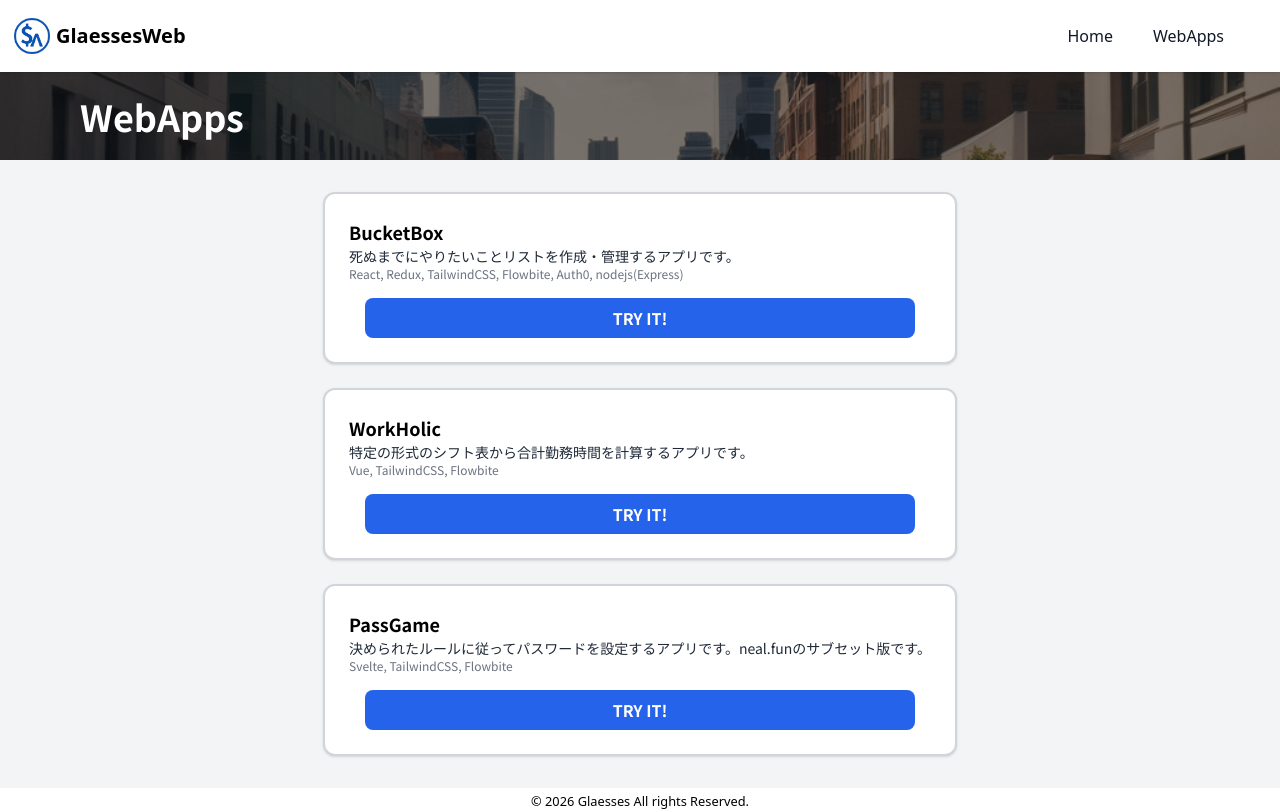
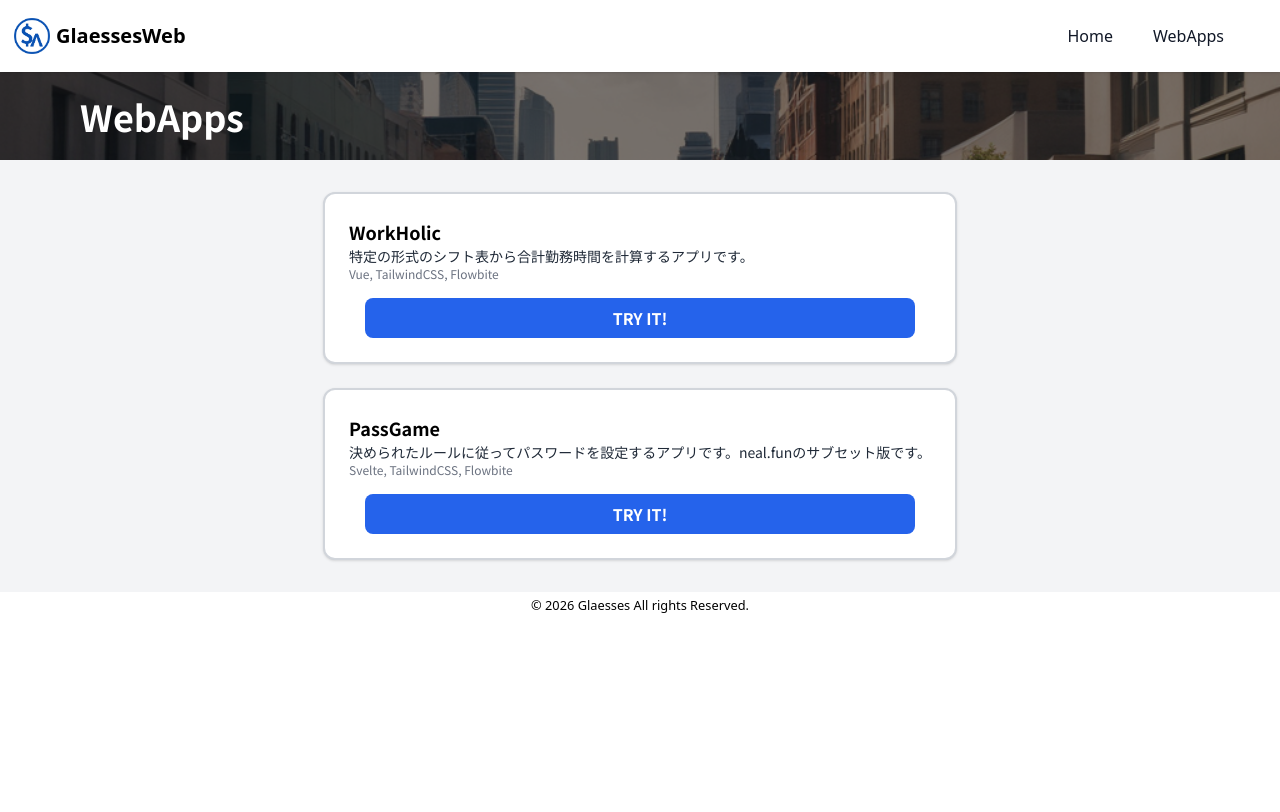
Before and after one commit to Glaesses3927/glaesses-web-v5, a SvelteKit app: page /webapps in a window 1280 px wide. Built offline with nearby package versions, Linux system fonts and the light colour scheme.

Commit message:
fix: href

```diff
--- a/src/routes/Header.svelte
+++ b/src/routes/Header.svelte
@@ -1,6 +1,5 @@
 <script lang="ts">
   import logo from '$lib/logo.png';
-  import { base } from '$app/paths';
 
   let openMenu:Boolean = $state(false);
   function controlMenu(next:Boolean) {
@@ -15,10 +14,10 @@
   </div>
   <ul class="max-[640px]:hidden flex ml-auto">
     <li class="flex my-auto ml-6 text-gray-900 rounded hover:bg-gray-100">
-      <a class="p-2 w-full text-center" href="{base}/">Home</a>
+      <a class="p-2 w-full text-center" href="https://glaesses.net/">Home</a>
     </li>
     <li class="flex my-auto ml-6 text-gray-900 rounded hover:bg-gray-100">
-      <a class="p-2 w-full text-center" href="{base}/webapps">WebApps</a>
+      <a class="p-2 w-full text-center" href="https://glaesses.net/webapps">WebApps</a>
     </li>
   </ul>
   <!-- svelte-ignore a11y_consider_explicit_label -->
@@ -34,10 +33,10 @@
 <div onclick={() => controlMenu(false)} class="fixed top-0 left-0 w-screen h-screen bg-[rgb(0,0,0,0.5)] z-10"></div>
 <ul class="fixed right-0 inset-y-0 flex flex-col gap-2 p-4 pt-28 w-4/5 bg-gray-50 z-10 text-xl font-semibold">
   <li class="flex text-gray-900 rounded hover:bg-gray-100">
-    <a class="p-2 pl-6 w-full" onclick={() => controlMenu(false)} href="{base}/">Home</a>
+    <a class="p-2 pl-6 w-full" onclick={() => controlMenu(false)} href="https://glaesses.net/">Home</a>
   </li>
   <li class="flex text-gray-900 rounded hover:bg-gray-100">
-    <a class="p-2 pl-6 w-full" onclick={() => controlMenu(false)} href="{base}/webapps">WebApps</a>
+    <a class="p-2 pl-6 w-full" onclick={() => controlMenu(false)} href="https://glaesses.net/webapps">WebApps</a>
   </li>
   <li>
     <hr class="w-4/5 h-[2px] mx-auto my-4 bg-gray-200 border-0 rounded">
--- a/src/routes/webapps/+page.svelte
+++ b/src/routes/webapps/+page.svelte
@@ -16,23 +16,13 @@
   <div class="grid min-[900px]:grid-cols-1 gap-6">
     <div class="flex flex-col border-2 border-gray-300 rounded-xl p-6 bg-white shadow">
       <h3 class="font-bold">
-        <div class="text-lg">BucketBox</div>
-      </h3>
-      <p class="text-gray-800 text-sm">死ぬまでにやりたいことリストを作成・管理するアプリです。</p>
-      <p class="text-gray-500 text-xs">React, Redux, TailwindCSS, Flowbite, Auth0, nodejs(Express)</p>
-      <a href="https://glaesses.net/webapps/bucketbox" class="flex items-center justify-center px-5 py-2 mx-4 mt-4 text-center font-bold text-white bg-blue-600 rounded-lg hover:bg-blue-700">
-        TRY IT!
-    </a>
-    </div>
-    <div class="flex flex-col border-2 border-gray-300 rounded-xl p-6 bg-white shadow">
-      <h3 class="font-bold">
         <div class="text-lg">WorkHolic</div>
       </h3>
       <p class="text-gray-800 text-sm">特定の形式のシフト表から合計勤務時間を計算するアプリです。</p>
       <p class="text-gray-500 text-xs">Vue, TailwindCSS, Flowbite</p>
-      <a href="https://glaesses.net/webapps/workholic" class="flex items-center justify-center px-5 py-2 mx-4 mt-4 text-center font-bold text-white bg-blue-600 rounded-lg hover:bg-blue-700">
+      <a href="https://work-holic.glaesses.net/" class="flex items-center justify-center px-5 py-2 mx-4 mt-4 text-center font-bold text-white bg-blue-600 rounded-lg hover:bg-blue-700">
         TRY IT!
-    </a>
+      </a>
     </div>
     <div class="flex flex-col border-2 border-gray-300 rounded-xl p-6 bg-white shadow">
       <h3 class="font-bold">
@@ -40,9 +30,9 @@
       </h3>
       <p class="text-gray-800 text-sm">決められたルールに従ってパスワードを設定するアプリです。neal.funのサブセット版です。</p>
       <p class="text-gray-500 text-xs">Svelte, TailwindCSS, Flowbite</p>
-      <a href="https://glaesses.net/webapps/passgame" class="flex items-center justify-center px-5 py-2 mx-4 mt-4 text-center font-bold text-white bg-blue-600 rounded-lg hover:bg-blue-700">
+      <a href="https://pass-game.glaesses.net/" class="flex items-center justify-center px-5 py-2 mx-4 mt-4 text-center font-bold text-white bg-blue-600 rounded-lg hover:bg-blue-700">
         TRY IT!
-    </a>
+      </a>
     </div>
   </div>
 </section>
```
